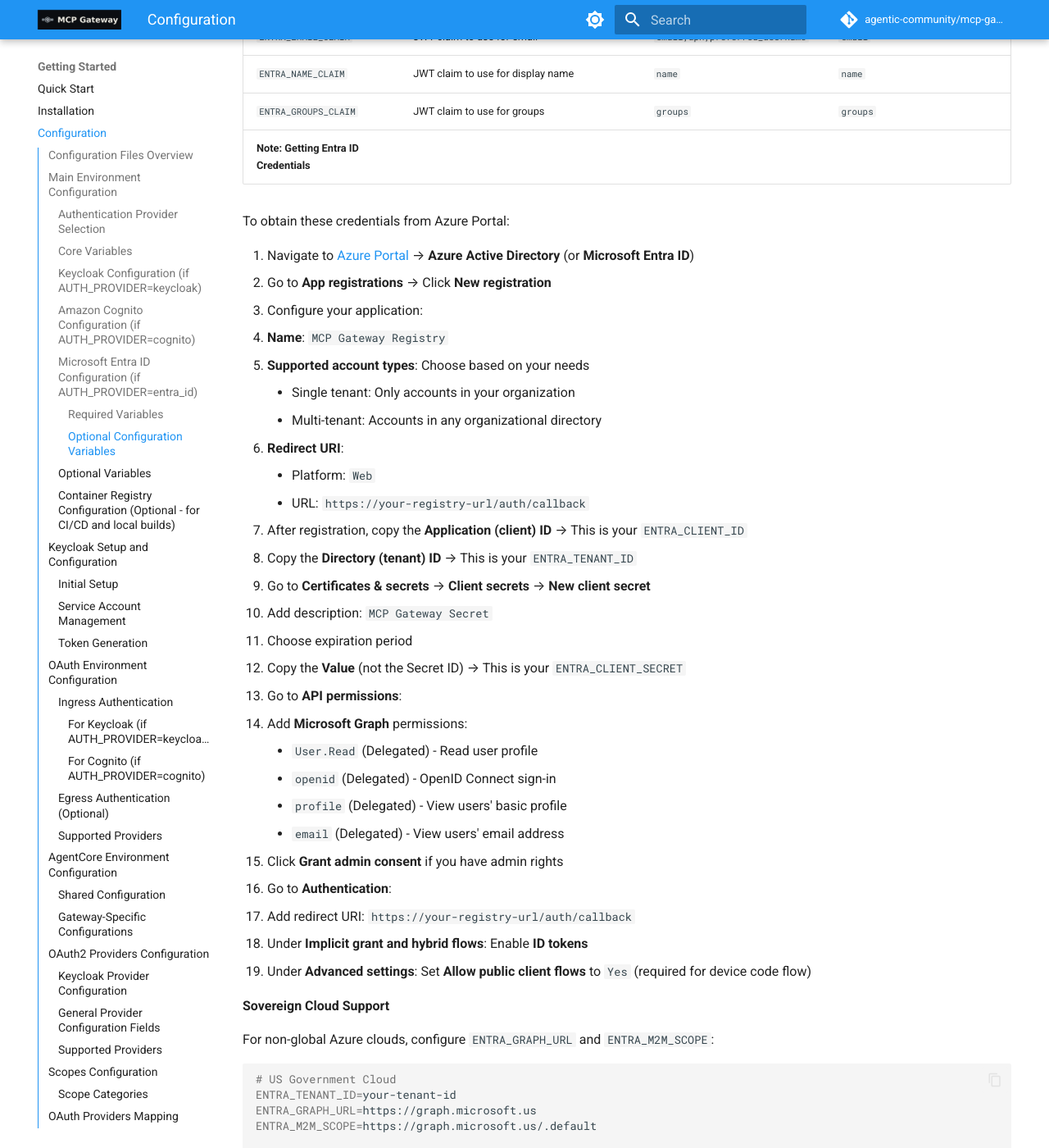
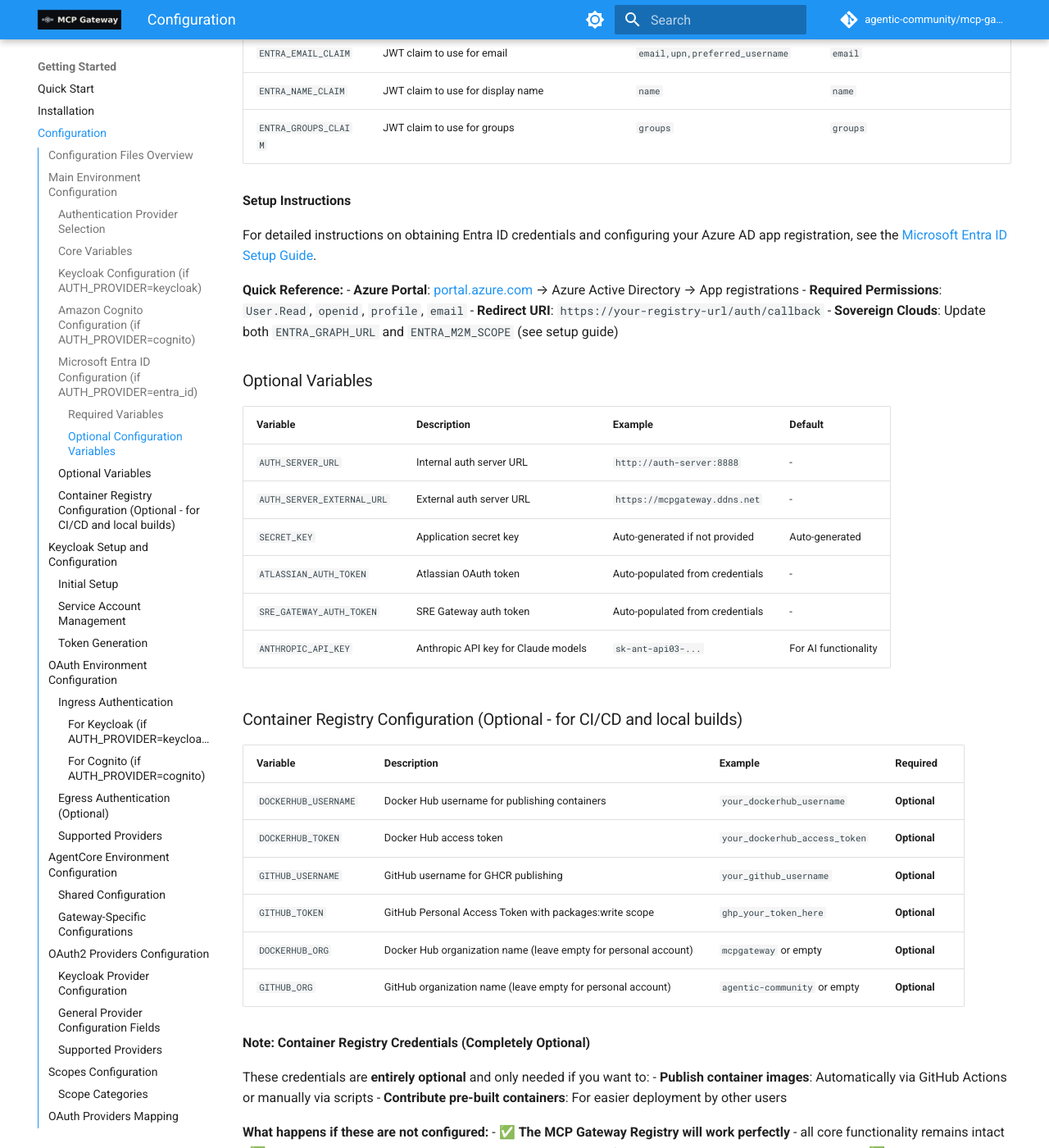
Before and after one commit to ascending-llc/mcp-gateway-registry, an MkDocs documentation site: the page built from docs/configuration.md, in a window 1280 px wide and 1400 px high, scrolled down 4072 px. Shown: the whole window at 82% size. Built offline with MkDocs 1.6.1 and Material for MkDocs 9.7.7, drawn with Linux system fonts in a browser that asks for light colours; comment, search, counter and statistics services are not loaded; some of the changed text lies outside the part shown.

Commit message:
update the docs

````diff
--- a/docs/configuration.md
+++ b/docs/configuration.md
@@ -127,88 +127,16 @@
 | `ENTRA_EMAIL_CLAIM` | JWT claim to use for email | `email,upn,preferred_username` | `email` |
 | `ENTRA_NAME_CLAIM` | JWT claim to use for display name | `name` | `name` |
 | `ENTRA_GROUPS_CLAIM` | JWT claim to use for groups | `groups` | `groups` |
-**Note: Getting Entra ID Credentials**
 
-To obtain these credentials from Azure Portal:
+**Setup Instructions**
 
-1. Navigate to [Azure Portal](https://portal.azure.com) → **Azure Active Directory** (or **Microsoft Entra ID**)
-2. Go to **App registrations** → Click **New registration**
-3. Configure your application:
-   - **Name**: `MCP Gateway Registry`
-   - **Supported account types**: Choose based on your needs
-     - Single tenant: Only accounts in your organization
-     - Multi-tenant: Accounts in any organizational directory
-   - **Redirect URI**:
-     - Platform: `Web`
-     - URL: `https://your-registry-url/auth/callback`
-4. After registration, copy the **Application (client) ID** → This is your `ENTRA_CLIENT_ID`
-5. Copy the **Directory (tenant) ID** → This is your `ENTRA_TENANT_ID`
-6. Go to **Certificates & secrets** → **Client secrets** → **New client secret**
-   - Add description: `MCP Gateway Secret`
-   - Choose expiration period
-   - Copy the **Value** (not the Secret ID) → This is your `ENTRA_CLIENT_SECRET`
-7. Go to **API permissions**:
-   - Add **Microsoft Graph** permissions:
-     - `User.Read` (Delegated) - Read user profile
-     - `openid` (Delegated) - OpenID Connect sign-in
-     - `profile` (Delegated) - View users' basic profile
-     - `email` (Delegated) - View users' email address
-   - Click **Grant admin consent** if you have admin rights
-8. Go to **Authentication**:
-   - Add redirect URI: `https://your-registry-url/auth/callback`
-   - Under **Implicit grant and hybrid flows**: Enable **ID tokens**
-   - Under **Advanced settings**: Set **Allow public client flows** to `Yes` (required for device code flow)
+For detailed instructions on obtaining Entra ID credentials and configuring your Azure AD app registration, see the [Microsoft Entra ID Setup Guide](entra-id-setup.md).
 
-**Sovereign Cloud Support**
-
-For non-global Azure clouds, configure `ENTRA_GRAPH_URL` and `ENTRA_M2M_SCOPE`:
-
-```bash
-# US Government Cloud
-ENTRA_TENANT_ID=your-tenant-id
-ENTRA_GRAPH_URL=https://graph.microsoft.us
-ENTRA_M2M_SCOPE=https://graph.microsoft.us/.default
-
-# China Cloud (operated by 21Vianet)
-ENTRA_TENANT_ID=your-tenant-id
-ENTRA_GRAPH_URL=https://microsoftgraph.chinacloudapi.cn
-ENTRA_M2M_SCOPE=https://microsoftgraph.chinacloudapi.cn/.default
-
-# Germany Cloud
-ENTRA_TENANT_ID=your-tenant-id
-ENTRA_GRAPH_URL=https://graph.microsoft.de
-ENTRA_M2M_SCOPE=https://graph.microsoft.de/.default
-```
-
-**Token Kind Configuration**
-
-The `ENTRA_TOKEN_KIND` variable determines how user information is extracted:
-
-**Screenshot:**
-![Azure Token Kind](img/entra-token-kind.png)
-```bash
-# Use ID token for user info (recommended - fast, standard OIDC)
-ENTRA_TOKEN_KIND=id
-
-# Use access token for user info (alternative)
-ENTRA_TOKEN_KIND=access
-```
-
-- `id` (default): Extracts user info from ID token (OpenID Connect standard, fast)
-- `access`: Extracts user info from access token
-- Automatic fallback to Microsoft Graph API if token extraction fails
-
-**Multi-Tenant Configuration**
-
-To support any Microsoft organizational account:
-
-```bash
-ENTRA_TENANT_ID=common
-# or for only organizational accounts (exclude personal accounts)
-ENTRA_TENANT_ID=organizations
-# or for only personal Microsoft accounts
-ENTRA_TENANT_ID=consumers
-```
+**Quick Reference:**
+- **Azure Portal**: [portal.azure.com](https://portal.azure.com) → Azure Active Directory → App registrations
+- **Required Permissions**: `User.Read`, `openid`, `profile`, `email`
+- **Redirect URI**: `https://your-registry-url/auth/callback`
+- **Sovereign Clouds**: Update both `ENTRA_GRAPH_URL` and `ENTRA_M2M_SCOPE` (see setup guide)
 
 ### Optional Variables
 
````
Also changed, not shown: docs/entra-id-setup.md (+84 -6 lines).
